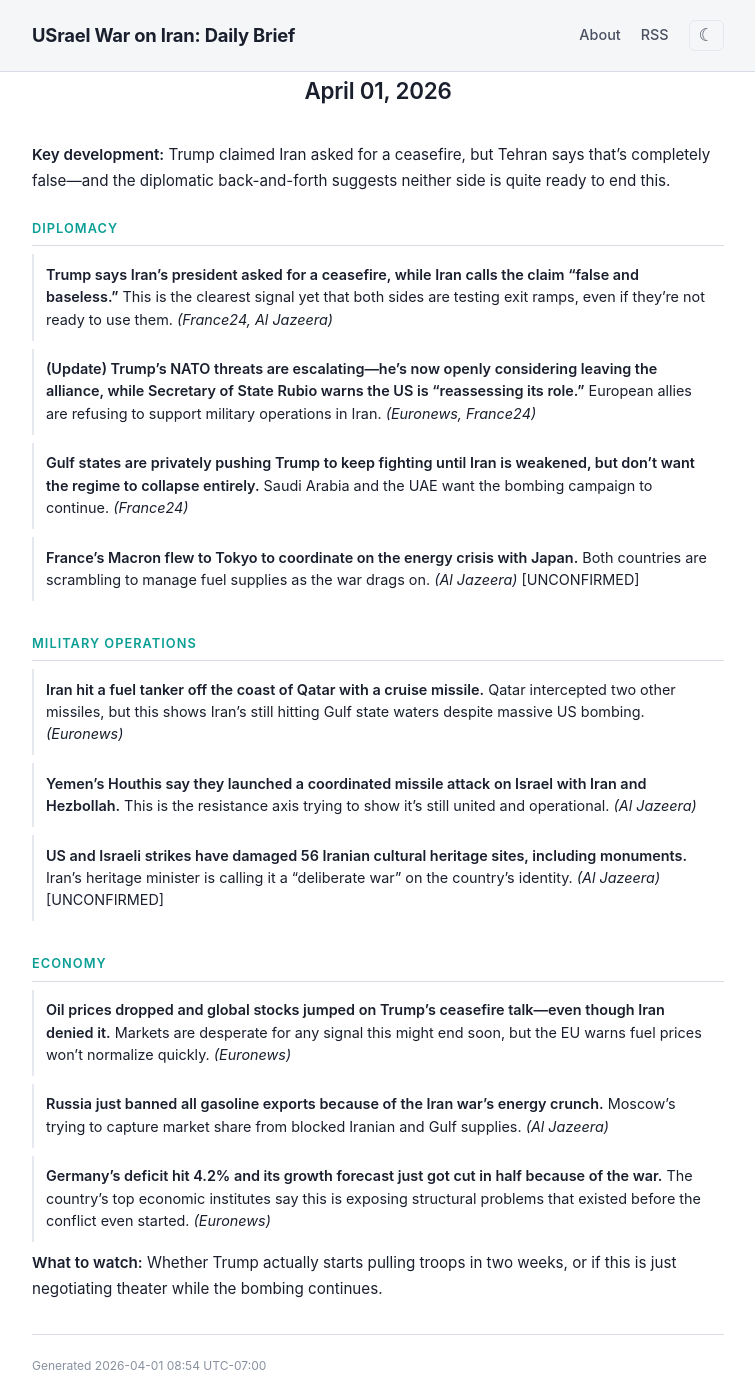
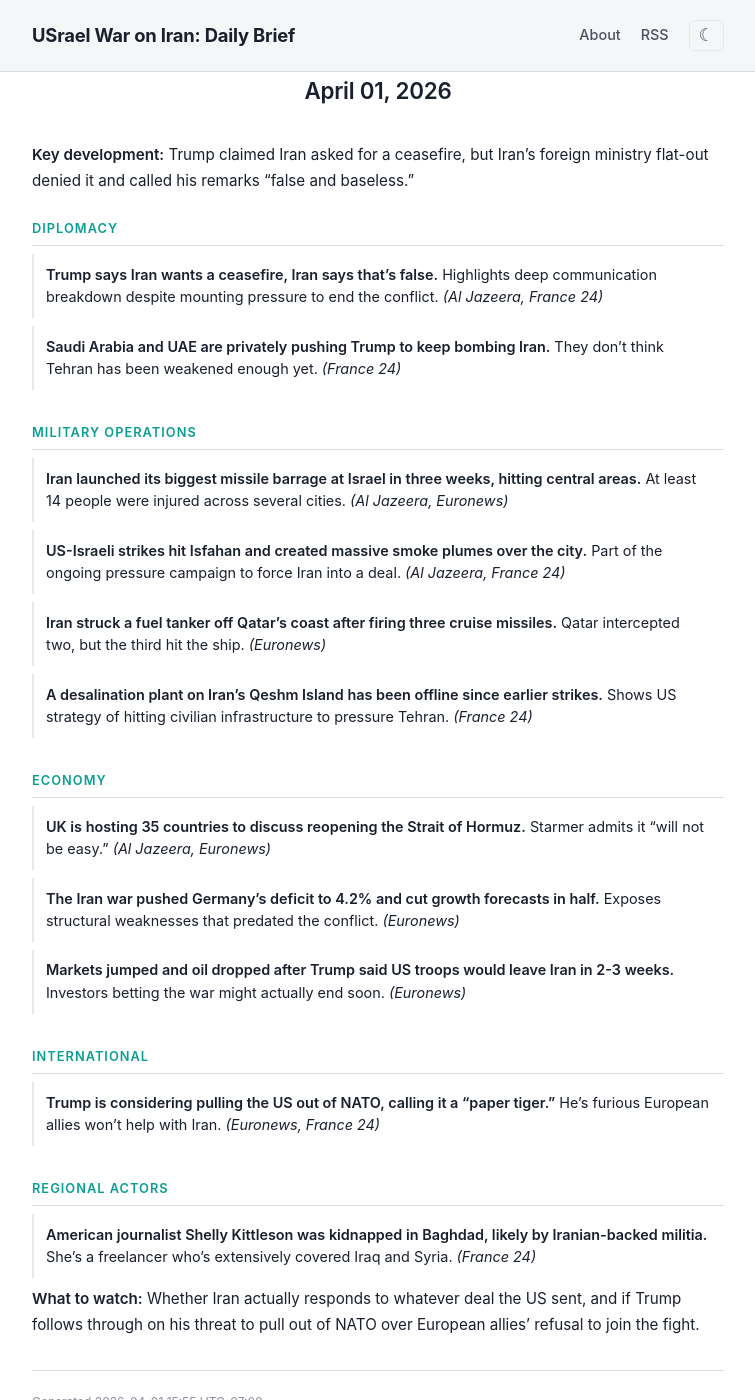
Before and after one commit to k1monfared/news_reader, a Jekyll site: the page built from docs/_posts/2026-04-01-daily-brief.md, in a window 1280 px wide and 1400 px high. Shown: the whole window, without its empty margins (262-1017 px from the left). Built offline with Jekyll 4.4.1, drawn with Linux system fonts in a browser that asks for light colours; some of the changed text lies outside the part shown.

Commit message:
Daily brief: 2026-04-01

```diff
--- a/docs/_posts/2026-04-01-daily-brief.md
+++ b/docs/_posts/2026-04-01-daily-brief.md
@@ -4,105 +4,118 @@ title: "Daily Brief: April 01, 2026"
 date: 2026-04-01
 categories: [daily-brief]
 sources_down: []
-generated_at: "2026-04-01 08:54 UTC-07:00"
+generated_at: "2026-04-01 15:55 UTC-07:00"
 ---
 
-**Key development:** Trump claimed Iran asked for a ceasefire, but Tehran says that's completely false—and the diplomatic back-and-forth suggests neither side is quite ready to end this.
+**Key development:** Trump claimed Iran asked for a ceasefire, but Iran's foreign ministry flat-out denied it and called his remarks "false and baseless."
 
 ## Diplomacy
 
 <details markdown="block">
-<summary markdown="span">**Trump says Iran's president asked for a ceasefire, while Iran calls the claim "false and baseless."** This is the clearest signal yet that both sides are testing exit ramps, even if they're not ready to use them. *(France24, Al Jazeera)*</summary>
+<summary markdown="span">**Trump says Iran wants a ceasefire, Iran says that's false.** Highlights deep communication breakdown despite mounting pressure to end the conflict. *(Al Jazeera, France 24)*</summary>
 
-Context: Trump claimed Wednesday that Iran's President Pezeshkian requested a ceasefire, but Iran's foreign ministry immediately rejected the claim as "false and baseless." Trump also said US troops would leave "in two to three weeks with or without a deal" and that the US will keep "blasting Iran into oblivion" until the Strait of Hormuz reopens. Markets jumped on the possibility of an end to the war, but the diplomatic contradictions suggest we're nowhere near a deal yet.
+Context: Trump claimed Iran requested a ceasefire and said the US would only consider it after the Strait of Hormuz reopens. Iran's foreign ministry immediately denied this on state TV, calling the remarks "baseless." Iranian officials were reportedly laughing at the claim. This exchange highlights the deep mistrust and communication breakdown between Washington and Tehran even as both sides face mounting pressure to end the conflict.
 
-Sources: [France24](https://www.france24.com/en/middle-east/20260401-middle-east-war-live-trump-says-iran-war-could-end-two-weeks-maybe-three) | [Al Jazeera](https://www.aljazeera.com/news/2026/4/1/iran-denies-trumps-claim-iranian-president-requested-ceasefire?traffic_source=rss)
+Sources: [Al Jazeera](https://www.aljazeera.com/video/newsfeed/2026/4/1/iranian-officials-laugh-at-trumps-claim-iran-wants-a-ceasefire?traffic_source=rss) | [France 24](https://www.france24.com/en/trump-claims-iran-wants-a-ceasefire-iran-says-remarks-are-false-and-baseless)
 
 </details>
 
 <details markdown="block">
-<summary markdown="span">**(Update) Trump's NATO threats are escalating—he's now openly considering leaving the alliance, while Secretary of State Rubio warns the US is "reassessing its role."** European allies are refusing to support military operations in Iran. *(Euronews, France24)*</summary>
+<summary markdown="span">**Saudi Arabia and UAE are privately pushing Trump to keep bombing Iran.** They don't think Tehran has been weakened enough yet. *(France 24)*</summary>
 
-Context: France, Italy, and Spain have all refused to support US-Israeli military operations, with Trump calling NATO a "paper tiger." Secretary of State Rubio warned the US is "reassessing its role in NATO" because of European pushback on the Iran war. The UK's trying to play mediator—Prime Minister Starmer announced Britain will host a 35-country meeting to discuss reopening the Strait of Hormuz once the "hot phase" ends.
+Context: Gulf states led by the Saudis and Emiratis are urging Trump to continue the military campaign, arguing Iran hasn't been sufficiently degraded. Analysts note none of these countries actually want the Iranian state to collapse entirely—they just want it decisively beaten. This puts Gulf allies at odds with European partners who are increasingly pushing back on the war.
 
-Sources: [Euronews](http://www.euronews.com/2026/04/01/trump-considers-pulling-us-out-of-paper-tiger-nato) | [France24](https://www.france24.com/en/europe-pushes-back-on-us-military-operations-as-concerns-over-iran-war-mount) | [Euronews](http://www.euronews.com/my-europe/2026/04/01/us-to-reconsider-relations-with-nato-over-iran-rubio-warns-echoing-trump-threat) [UNCONFIRMED]
-
-</details>
-
-<details markdown="block">
-<summary markdown="span">**Gulf states are privately pushing Trump to keep fighting until Iran is weakened, but don't want the regime to collapse entirely.** Saudi Arabia and the UAE want the bombing campaign to continue. *(France24)*</summary>
-
-Context: Behind closed doors, Gulf allies led by Saudi Arabia and the UAE are urging Trump not to pull out yet, saying Iran needs to be "decisively defeated." But analysts note that even these Gulf states don't actually want the Iranian government to collapse entirely—they just want it crippled enough that it can't threaten them anymore.
-
-Sources: [France24](https://www.france24.com/en/gulf-allies-privately-make-the-case-to-trump-to-keep-fighting-until-iran-is-decisively-defeated)
-
-</details>
-
-<details markdown="block">
-<summary markdown="span">**France's Macron flew to Tokyo to coordinate on the energy crisis with Japan.** Both countries are scrambling to manage fuel supplies as the war drags on. *(Al Jazeera)* [UNCONFIRMED]</summary>
-
-Context: French President Macron met with Japan's Prime Minister Takaichi to discuss the "economic war" effects of the Iran conflict. Both nations are heavily dependent on Middle Eastern energy and are working on coordinated responses to supply disruptions.
-
-Sources: [Al Jazeera](https://www.aljazeera.com/video/newsfeed/2026/4/1/french-president-macron-visits-japan-to-discuss-the-energy-crisis?traffic_source=rss)
+Sources: [France 24](https://www.france24.com/en/gulf-allies-privately-make-the-case-to-trump-to-keep-fighting-until-iran-is-decisively-defeated)
 
 </details>
 
 ## Military Operations
 
 <details markdown="block">
-<summary markdown="span">**Iran hit a fuel tanker off the coast of Qatar with a cruise missile.** Qatar intercepted two other missiles, but this shows Iran's still hitting Gulf state waters despite massive US bombing. *(Euronews)*</summary>
+<summary markdown="span">**Iran launched its biggest missile barrage at Israel in three weeks, hitting central areas.** At least 14 people were injured across several cities. *(Al Jazeera, Euronews)*</summary>
 
-Context: Qatar said it shot down two Iranian cruise missiles, but a third struck a tanker off its coast. All 21 crew members were evacuated safely with no injuries or environmental damage. This is part of Iran's ongoing campaign to target shipping and energy infrastructure across the Gulf, even as its military capabilities are degraded.
+Context: Iranian missile attacks had slowed to about 10-15 per day over the past two weeks, down from around 90 on the first day of the war. This barrage represents a significant uptick and caused damage across multiple Israeli cities, marking an escalation after a period of relatively reduced fire.
+
+Sources: [Al Jazeera](https://www.aljazeera.com/video/newsfeed/2026/4/1/central-israel-hit-by-one-of-irans-largest-missile-barrages-in-weeks?traffic_source=rss) | [Euronews](http://www.euronews.com/2026/04/01/iran-launches-biggest-salvo-of-missiles-in-three-weeks-at-israel-military-officials-say)
+
+</details>
+
+<details markdown="block">
+<summary markdown="span">**US-Israeli strikes hit Isfahan and created massive smoke plumes over the city.** Part of the ongoing pressure campaign to force Iran into a deal. *(Al Jazeera, France 24)*</summary>
+
+Context: Video showed a huge column of smoke and burning embers over Isfahan following the strike. The US has been hitting targets in Tehran and Isfahan as part of efforts to pressure Iranian leaders into accepting Washington's terms. These strikes follow Trump's threats to destroy Iran's Kharg Island oil terminal and power grid if talks don't advance.
+
+Sources: [Al Jazeera](https://www.aljazeera.com/video/newsfeed/2026/4/1/smoke-and-embers-seen-over-irans-isfahan-after-strike?traffic_source=rss) | [France 24](https://www.france24.com/en/iran-desalination-plant-in-the-strait-of-hormuz-out-of-service-following-strikes)
+
+</details>
+
+<details markdown="block">
+<summary markdown="span">**Iran struck a fuel tanker off Qatar's coast after firing three cruise missiles.** Qatar intercepted two, but the third hit the ship. *(Euronews)*</summary>
+
+Context: All 21 crew members were safely evacuated with no injuries or environmental damage. This is part of Iran's expanding campaign against Gulf states that have allowed their territory to be used for US operations. Desalination plants and energy infrastructure across the Gulf have become targets for both sides as vital civilian vulnerabilities.
 
 Sources: [Euronews](http://www.euronews.com/2026/04/01/iran-strikes-tanker-off-qatar-coast-as-tehrans-attacks-on-gulf-states-persist)
 
 </details>
 
 <details markdown="block">
-<summary markdown="span">**Yemen's Houthis say they launched a coordinated missile attack on Israel with Iran and Hezbollah.** This is the resistance axis trying to show it's still united and operational. *(Al Jazeera)*</summary>
+<summary markdown="span">**A desalination plant on Iran's Qeshm Island has been offline since earlier strikes.** Shows US strategy of hitting civilian infrastructure to pressure Tehran. *(France 24)*</summary>
 
-Context: The Houthis claimed they fired missiles at Israel in coordination with Iran and Hezbollah. There's no confirmation of damage or interceptions yet, but the claim itself signals that Iran's regional proxy network is trying to demonstrate continued coordination despite the intense US-Israeli bombing campaign.
+Context: An Iranian health ministry official confirmed one of the plants on Qeshm Island in the Strait of Hormuz has been out of service since being struck earlier this month. Trump has explicitly threatened to destroy Iran's desalination plants if talks don't progress. These facilities have become strategic targets despite being critical civilian infrastructure that provides drinking water.
 
-Sources: [Al Jazeera](https://www.aljazeera.com/video/newsfeed/2026/4/1/houthis-claim-joint-missile-attack-on-israel-with-iran-and-hezbollah?traffic_source=rss)
-
-</details>
-
-<details markdown="block">
-<summary markdown="span">**US and Israeli strikes have damaged 56 Iranian cultural heritage sites, including monuments.** Iran's heritage minister is calling it a "deliberate war" on the country's identity. *(Al Jazeera)* [UNCONFIRMED]</summary>
-
-Context: Iran's cultural heritage minister told Al Jazeera that American and Israeli airstrikes have caused what he called a "permanent scar" by damaging historical sites and monuments. He characterized the damage as part of a campaign against Iranian "civilizational identity," though the US hasn't acknowledged targeting cultural sites.
-
-Sources: [Al Jazeera](https://www.aljazeera.com/features/2026/4/1/irans-minister-civilisational-identity-under-fire-in-unprecedented-war?traffic_source=rss)
+Sources: [France 24](https://www.france24.com/en/iran-desalination-plant-in-the-strait-of-hormuz-out-of-service-following-strikes)
 
 </details>
 
 ## Economy
 
 <details markdown="block">
-<summary markdown="span">**Oil prices dropped and global stocks jumped on Trump's ceasefire talk—even though Iran denied it.** Markets are desperate for any signal this might end soon, but the EU warns fuel prices won't normalize quickly. *(Euronews)*</summary>
+<summary markdown="span">**UK is hosting 35 countries to discuss reopening the Strait of Hormuz.** Starmer admits it "will not be easy." *(Al Jazeera, Euronews)*</summary>
 
-Context: European and Asian markets surged Wednesday after Trump said American troops would leave in two to three weeks. Oil prices fell on the prospect of Strait of Hormuz shipping resuming. But the EU warned that even if the war ends, fuel prices won't normalize quickly because of supply chain damage and tight global markets.
+Context: The strait has been effectively closed for a month, cutting off 20% of the world's fuel supply. British PM Keir Starmer will convene the meeting as countries scramble for alternative energy sources. The closure has created an unprecedented global energy crisis with cascading economic effects.
 
-Sources: [Euronews](http://www.euronews.com/business/2026/04/01/stocks-jump-and-oil-drops-as-trump-renews-hopes-of-iran-war-ending) | [Euronews](http://www.euronews.com/business/2026/04/01/eu-warns-oil-and-gas-prices-wont-immediately-return-to-normal-even-if-the-iran-war-ends) [UNCONFIRMED]
+Sources: [Al Jazeera](https://www.aljazeera.com/news/2026/4/1/uk-to-host-meeting-of-35-countries-on-reopening-strait-of-hormuz?traffic_source=rss) | [Euronews](http://www.euronews.com/2026/04/01/trump-considers-pulling-us-out-of-paper-tiger-nato)
 
 </details>
 
 <details markdown="block">
-<summary markdown="span">**Russia just banned all gasoline exports because of the Iran war's energy crunch.** Moscow's trying to capture market share from blocked Iranian and Gulf supplies. *(Al Jazeera)*</summary>
+<summary markdown="span">**The Iran war pushed Germany's deficit to 4.2% and cut growth forecasts in half.** Exposes structural weaknesses that predated the conflict. *(Euronews)*</summary>
 
-Context: Russia imposed a full ban on gasoline exports as global fuel prices spike. Higher crude prices from the Strait of Hormuz closure have already helped Russia earn more from energy exports, and now they're positioning to fill supply gaps left by the conflict. This also keeps domestic Russian fuel prices stable as the Kremlin tries to avoid political blowback.
+Context: Germany's top economic institutes warn the country risks permanently underperforming its growth potential without major reforms. The war is hitting Germany particularly hard given its previous energy dependence on predictable Middle East supplies. Analysts say the conflict is revealing—not creating—deep economic vulnerabilities in Europe's largest economy.
 
-Sources: [Al Jazeera](https://www.aljazeera.com/video/newsfeed/2026/4/1/russia-imposing-ban-on-all-gasoline-exports-due-to-iran-war?traffic_source=rss) | [Al Jazeera](https://www.aljazeera.com/video/counting-the-cost/2026/4/1/can-russia-help-fill-the-global-energy-gap?traffic_source=rss)
+Sources: [Euronews](http://www.euronews.com/business/2026/04/01/iran-war-pushes-germanys-deficit-to-42-as-growth-outlook-is-halved)
 
 </details>
 
 <details markdown="block">
-<summary markdown="span">**Germany's deficit hit 4.2% and its growth forecast just got cut in half because of the war.** The country's top economic institutes say this is exposing structural problems that existed before the conflict even started. *(Euronews)*</summary>
+<summary markdown="span">**Markets jumped and oil dropped after Trump said US troops would leave Iran in 2-3 weeks.** Investors betting the war might actually end soon. *(Euronews)*</summary>
 
-Context: German economic institutes slashed the country's growth outlook by 50% and warned that the Iran war is revealing deeper structural weaknesses in Europe's largest economy. They're saying that without major reforms, Germany risks "permanently underperforming its growth potential." Meanwhile, Germany's first LNG shipments from Oman are arriving on schedule, though analysts say Berlin's exposure to Middle East energy runs much deeper than officials admit.
+Context: European and Asian stocks surged Wednesday on renewed hopes of a near-term resolution. Trump said American forces would withdraw "with or without a deal" in two to three weeks. Markets are clearly desperate for any signal this might wrap up, even as fighting continues and diplomatic positions remain far apart.
 
-Sources: [Euronews](http://www.euronews.com/business/2026/04/01/iran-war-pushes-germanys-deficit-to-42-as-growth-outlook-is-halved) | [Euronews](http://www.euronews.com/business/2026/04/01/germanys-first-omani-lng-shipments-arrive-despite-middle-east-disruptions)
+Sources: [Euronews](http://www.euronews.com/business/2026/04/01/stocks-jump-and-oil-drops-as-trump-renews-hopes-of-iran-war-ending)
 
 </details>
 
-**What to watch:** Whether Trump actually starts pulling troops in two weeks, or if this is just negotiating theater while the bombing continues.
+## International
+
+<details markdown="block">
+<summary markdown="span">**Trump is considering pulling the US out of NATO, calling it a "paper tiger."** He's furious European allies won't help with Iran. *(Euronews, France 24)*</summary>
+
+Context: Secretary of State Rubio warned the US is reassessing its NATO role after Trump called longtime allies "cowards" for not supporting the Iran operation. France, Italy, and Spain have all pushed back on US-Israeli military operations. EU leaders insist NATO is a defensive alliance and say they'll help with Hormuz once the hot phase of war ends—but that's not good enough for Trump.
+
+Sources: [Euronews](http://www.euronews.com/2026/04/01/trump-considers-pulling-us-out-of-paper-tiger-nato) | [France 24](https://www.france24.com/en/europe-pushes-back-on-us-military-operations-as-concerns-over-iran-war-mount)
+
+</details>
+
+## Regional Actors
+
+<details markdown="block">
+<summary markdown="span">**American journalist Shelly Kittleson was kidnapped in Baghdad, likely by Iranian-backed militia.** She's a freelancer who's extensively covered Iraq and Syria. *(France 24)*</summary>
+
+Context: Kittleson, a Rome-based freelance journalist, was abducted in central Baghdad. US officials believe the kidnappers are Kataeb Hezbollah, an Iran-backed Iraqi militia. The kidnapping appears to be retaliation for US operations against Iran, extending the conflict's reach to targeting Western journalists in third countries.
+
+Sources: [France 24](https://www.france24.com/en/middle-east/20260331-us-journalist-kidnapped-in-baghdad-by-suspected-iranian-backed-armed-group) | [France 24 video](https://www.france24.com/en/video/20260401-us-journalist-shelly-kittleson-kidnapped-in-iraq)
+
+</details>
+
+**What to watch:** Whether Iran actually responds to whatever deal the US sent, and if Trump follows through on his threat to pull out of NATO over European allies' refusal to join the fight.
```
Also changed, not shown: docs/_data/source_biases.json.
